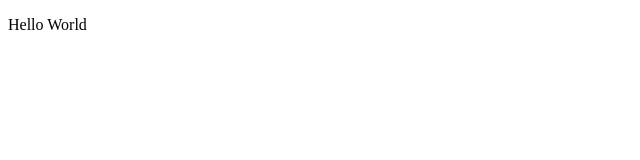
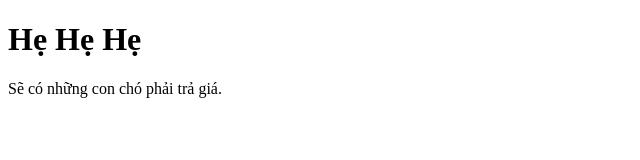
Before and after one commit to finnnguyenx/finnnguyenx, a plain HTML site: page index.html in a window 1280 px wide. Shown: the whole page, without its empty margins (0-640 px from the left). Drawn offline with Linux system fonts and the light colour scheme.

Commit message:
Update index.html

```diff
--- a/index.html
+++ b/index.html
@@ -6,6 +6,7 @@
     <title>Document</title>
 </head>
 <body>
-    <p>Hello World</p>
+    <h1>Hẹ Hẹ Hẹ</h1>
+    <p>Sẽ có những con chó phải trả giá.</p>
 </body>
 </html>
```
